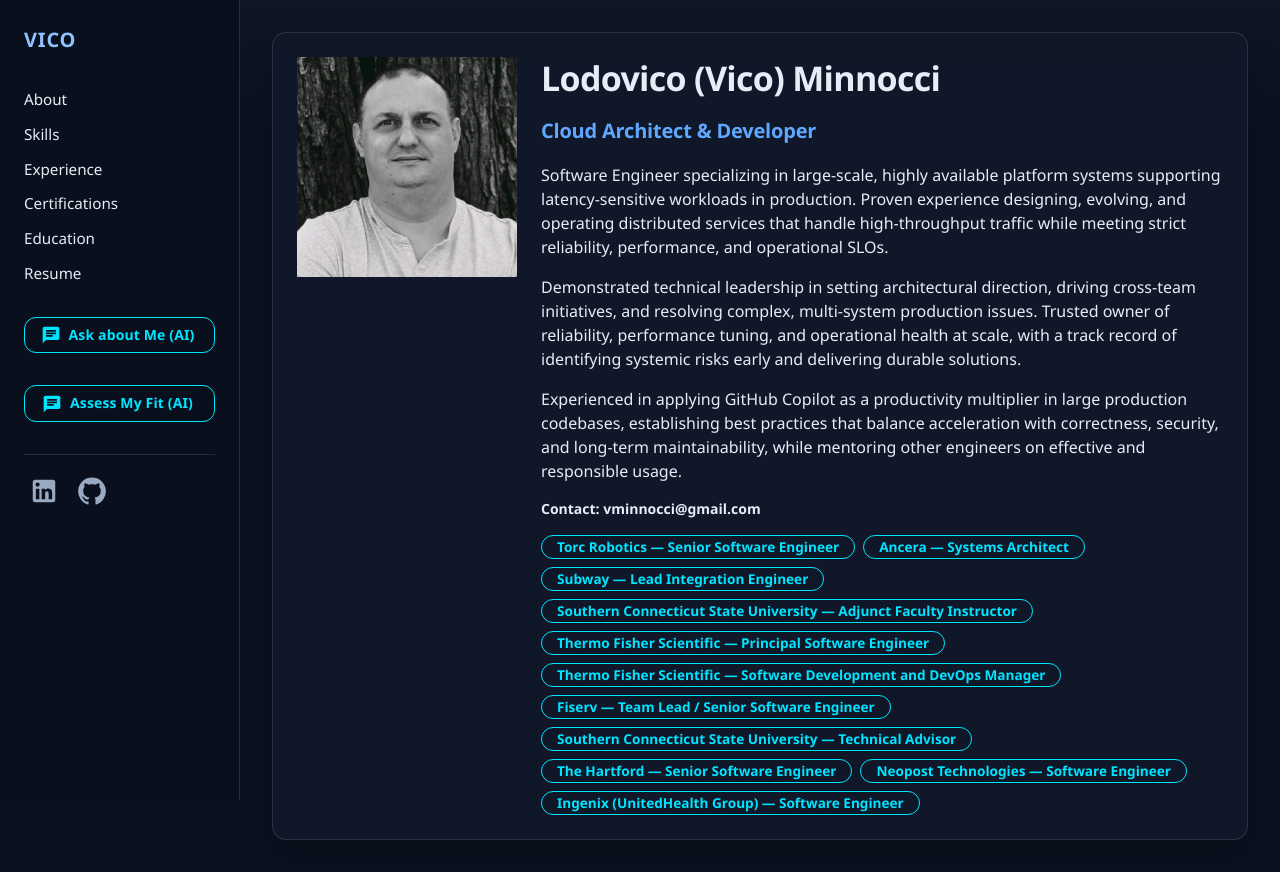
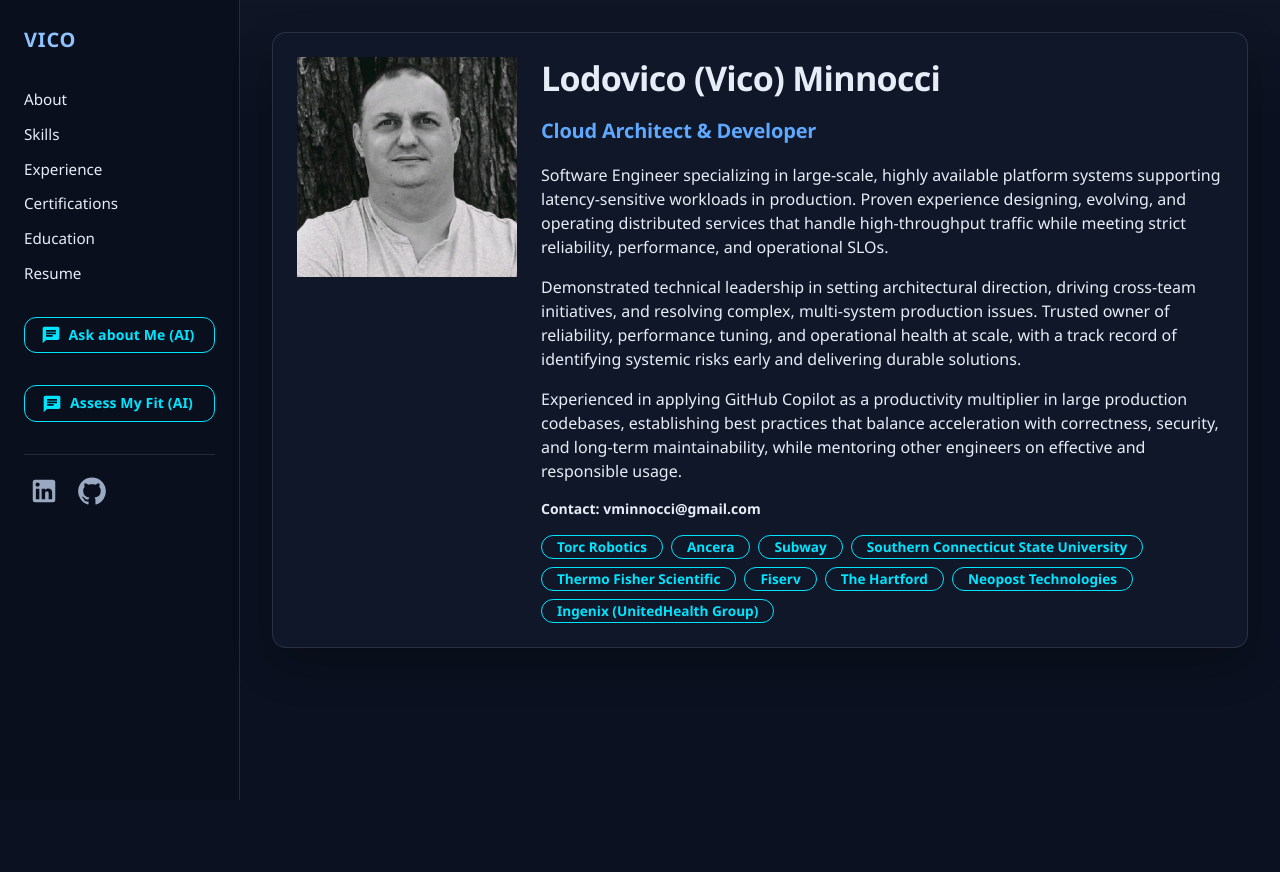
Before and after one commit to devgoon/me, a React (Vite) app in the folder frontend-react/: page / in a window 1280 px wide. After the commit the page ends 800 px from the top, so only its background shows below. Built offline with nearby package versions, Linux system fonts and the light colour scheme; no server answers.

Commit message:
Deduped experience chips

```diff
--- a/frontend-react/src/pages/AboutPage.jsx
+++ b/frontend-react/src/pages/AboutPage.jsx
@@ -57,7 +57,7 @@
                     Contact: vminnocci@gmail.com
                   </Typography>
                 </Box>
-                <Box sx={{ mt: 2 }}>
+                <Box sx={{ mt: 2, maxWidth: 800 }}>
                   <ExperienceChips />
                 </Box>
               </Stack>
@@ -121,11 +121,23 @@
     return <Typography color="text.secondary">Experience not available.</Typography>;
 
   const experiences = data && Array.isArray(data.experiences) ? data.experiences : [];
+  // Deduplicate by companyName (preserve first occurrence), case-insensitive
+  const uniqueExperiences = (() => {
+    const map = new Map();
+    for (const exp of experiences) {
+      const key = String(exp?.companyName || '')
+        .trim()
+        .toLowerCase();
+      if (!key) continue;
+      if (!map.has(key)) map.set(key, exp);
+    }
+    return Array.from(map.values());
+  })();
 
   return (
     <Stack direction="row" spacing={1} sx={{ flexWrap: 'wrap' }} component="div" useFlexGap>
-      {experiences.map((exp) => {
-        const label = exp.title ? `${exp.companyName} — ${exp.title}` : exp.companyName;
+      {uniqueExperiences.map((exp) => {
+        const label = `${exp.companyName}`;
         return (
           <Chip
             key={exp.id}
```
Also changed, not shown: 1 other file (tests, documents, lock files or other folders).
